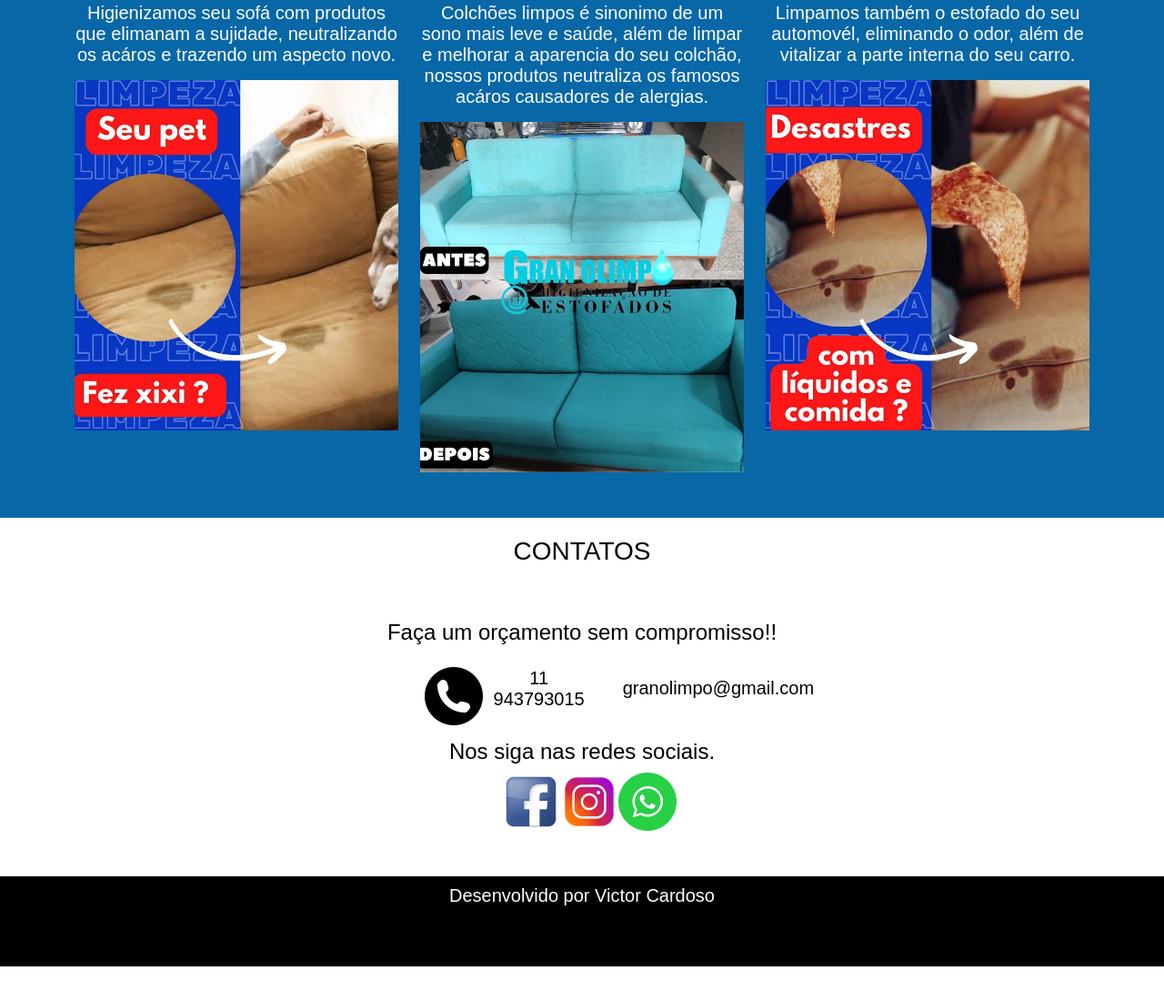
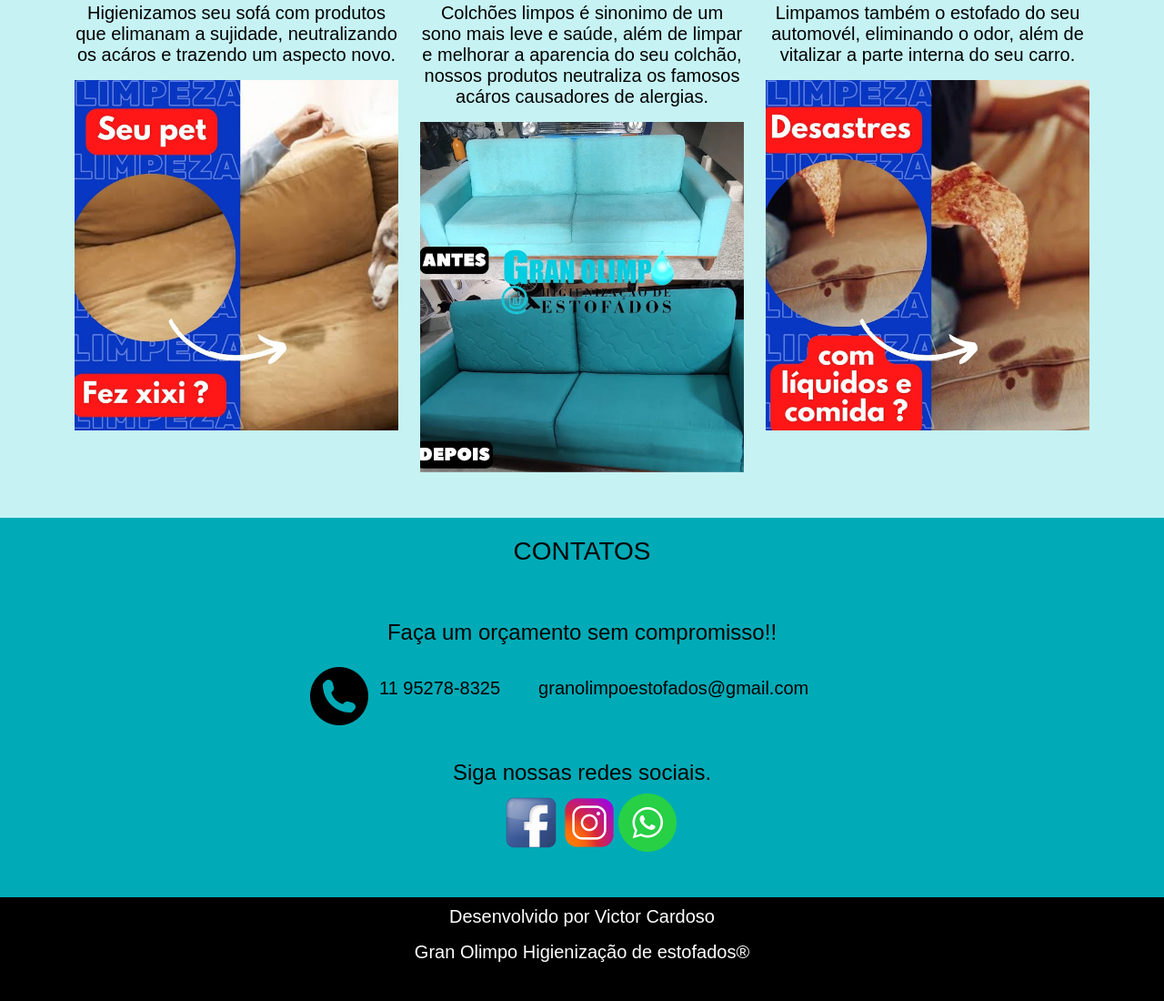
Before and after one commit to viicttorcardoso/aula_bootstrap, a plain HTML site: page index.html in a window 1280 px wide. Shown: the part 778-1878 px from the top of the page at 91% size. Before the commit the page ends 1840 px from the top, so only its background shows below. Drawn offline with Linux system fonts and the light colour scheme.

Commit message:
ajuste backgrounds

```diff
--- a/css/style.css
+++ b/css/style.css
@@ -2,21 +2,22 @@ body {
     font: 20px Arial, sans-serif;
 }
 .navbar {
-    background-color: #bef0ff;
+    background-color: #c6f2f3;
 }
 .quem-somos {
-    background-color: #3498DB;
-    color: white;
+    background-color: #00AbB7;
+    color: black;
 }
 .margin {
     padding-bottom: 50px;
     padding-top: 10px;
 }
 .serviços {
-    background-color: #0767a7;
-    color: white;
+    background-color: #c6f2f3;
+    color: black;
 }
 .contato {
+    background-color: #00AbB7;
     color: black;
 }
 
@@ -26,7 +27,7 @@ body {
 }
 
 .contatoEmailPhone {
-    padding: 0 35%;
+    padding: 0 25%;
     display: flex;
 
 }
@@ -34,6 +35,7 @@ body {
     display: flex;
     align-items: center;
     margin: 15px;
+
 
 }
 .contatoEmailPhone p{
--- a/index.html
+++ b/index.html
@@ -82,15 +82,15 @@
         <div class="contatoEmailPhone">
           <div class="d-flex align-center justify-content-between">
             <img src="img/phoneico.ico" widht="64" height="64" alt="" />
-            <p>11 943793015</p>
+            <p>11 95278-8325</p>
           </div>
           <div class="d-flex align-center justify-content-between">
             <img src="img/emailico.ico" widht="64" height="64" alt="" />
-            <p>granolimpo@gmail.com</p>
+            <p>granolimpoestofados@gmail.com</p>
           </div>
         </div>
-
-        <h4>Nos siga nas redes sociais.</h4>
+        <br>
+        <h4>Siga nossas redes sociais.</h4>
         <div class="row">
           <div class="redesImg">
             <a href="https://www.facebook.com/granolimp" target="_blank">
@@ -99,7 +99,7 @@
             <a  href="https://www.instagram.com/granolimpo/" target="_blank">
               <img src="img/instaico.ico" widht="64" height="64" alt="" />
             </a>
-            <a  href="" target="_blank">
+            <a  href="https://api.whatsapp.com/message/VFEZFIJHCZ3GN1?autoload=1&app_absent=0" target="_blank">
               <img src="img/whatsico.ico" widht="64" height="64" alt="imagem do whatsapp" />
             </a>
           </div>
@@ -108,6 +108,9 @@
     </section>
     <footer class="contatiner-fluid text-center bg-footer margin">
       <p>Desenvolvido por Victor Cardoso</p>
+      <div class="rodape">
+        <p>Gran Olimpo Higienização de estofados®</p>
+      </div>
     </footer>
   </body>
 </html>
```
